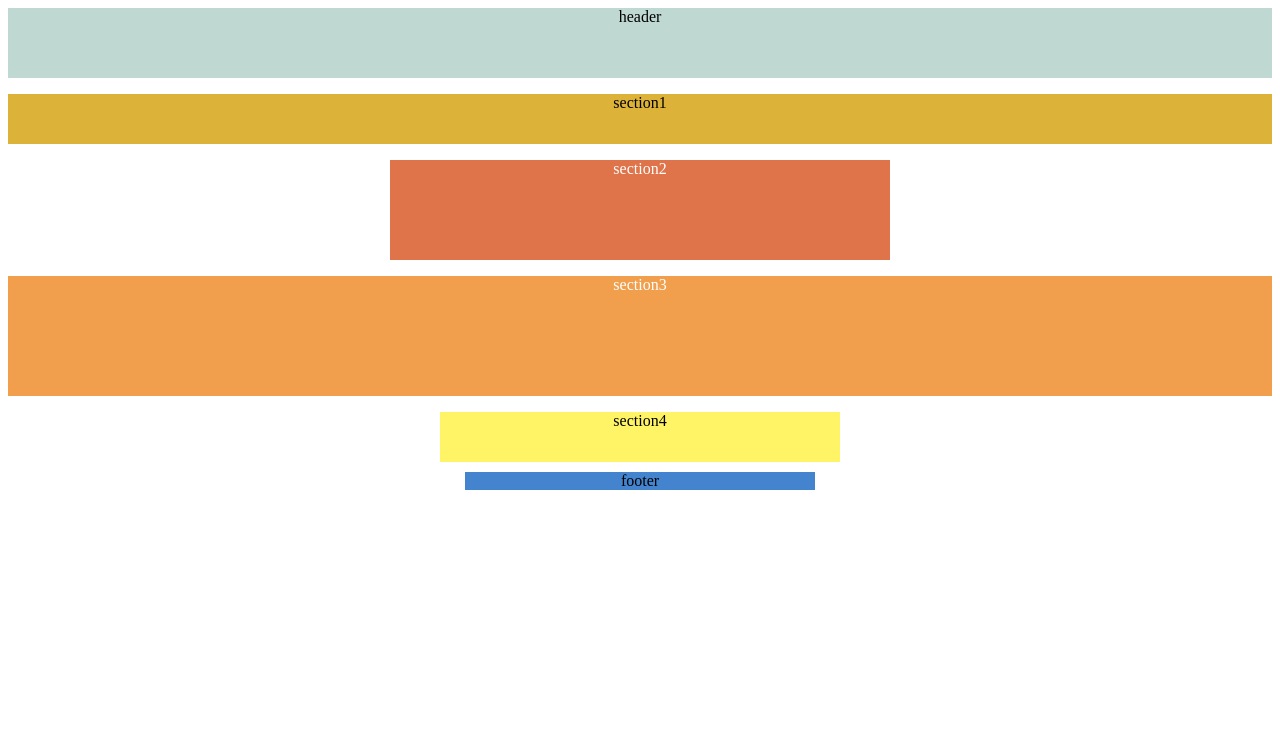
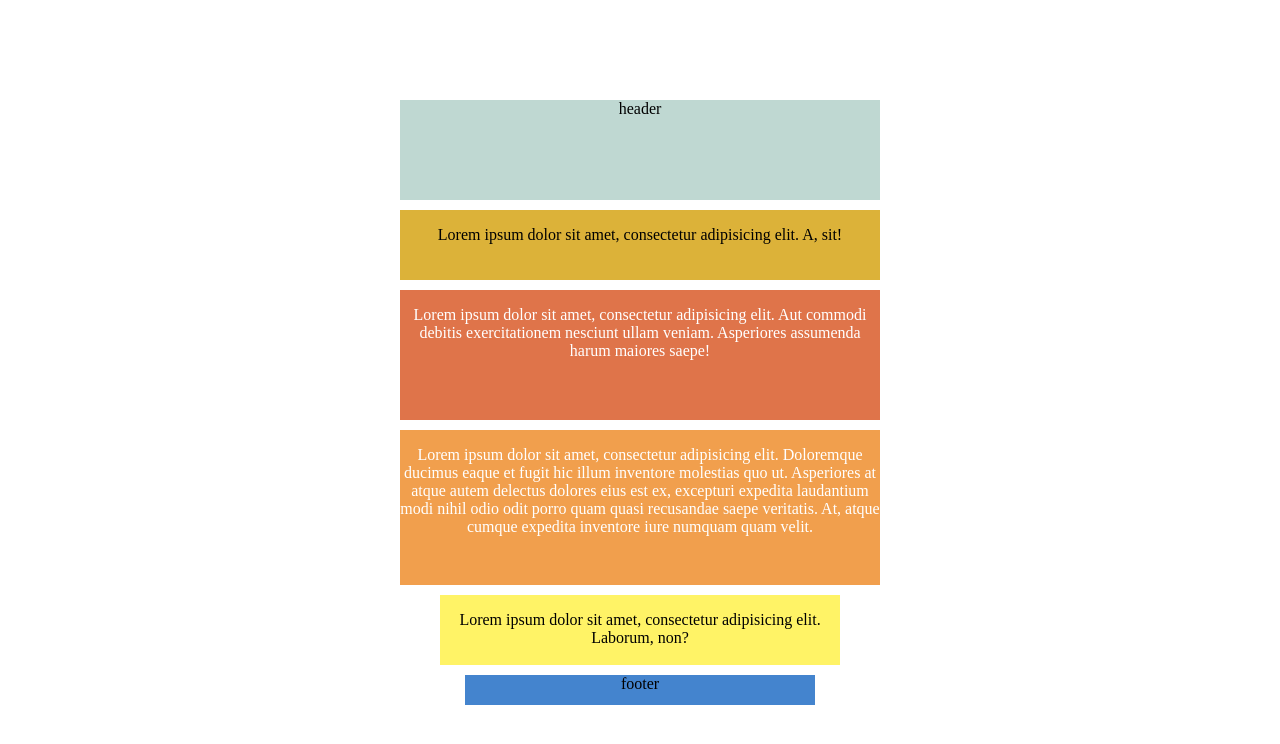
Before and after one commit to ChWW/rove_positioning, a plain HTML site: page index.html in a window 1280 px wide. Drawn offline with Linux system fonts and the light colour scheme.

Commit message:
rove_positioning (pre-final)

```diff
--- a/index.html
+++ b/index.html
@@ -9,19 +9,19 @@
     <header>header</header>
 
     <section class="section1">
-        <p>section1</p>
+        <p>Lorem ipsum dolor sit amet, consectetur adipisicing elit. A, sit!</p>
     </section>
 
     <section class="section2">
-        <p>section2</p>
+        <p>Lorem ipsum dolor sit amet, consectetur adipisicing elit. Aut commodi debitis exercitationem nesciunt ullam veniam. Asperiores assumenda harum maiores saepe!</p>
     </section>
 
     <section class="section3">
-        <p>section3</p>
+        <p>Lorem ipsum dolor sit amet, consectetur adipisicing elit. Doloremque ducimus eaque et fugit hic illum inventore molestias quo ut. Asperiores at atque autem delectus dolores eius est ex, excepturi expedita laudantium modi nihil odio odit porro quam quasi recusandae saepe veritatis. At, atque cumque expedita inventore iure numquam quam velit.</p>
     </section>
 
     <section class="section4">
-        <p>section4</p>
+        <p>Lorem ipsum dolor sit amet, consectetur adipisicing elit. Laborum, non?</p>
     </section>
 
     <footer>footer</footer>
--- a/style.css
+++ b/style.css
@@ -1,6 +1,6 @@
-/*body, html {*/
-    /*margin: 50px 200px;*/
-/*}*/
+body, html {
+    margin: 50px 200px;
+}
 /*html {*/
     /*min-width: 460px;*/
     /*border: 2px solid red;*/
@@ -8,30 +8,34 @@
  body {
      /*width: 100%;*/
      /*display: block;*/
-     min-width: 60px;
+     min-width: 90px;
      /*border: 2px solid black;*/
      text-align: center;
+     overflow: auto;
  }
 header {
-    width: 100%;
-    position: relative;
-    height: 100%;
-    min-height: 70px;
+    /*width: 100%;*/
+    /*position: relative;*/
+    max-height: 150px;
+    min-height: 100px;
     background: #bfd8d2;
+    overflow: hidden;
     /*color: white;*/
 }
 .section1 {
-    position: relative;
-    width: 100%;
-    height: 50px;
+    /*position: relative;*/
+    /*width: 100%;*/
+    height: 70px;
     margin-top: 10px;
     background: #dcb239;
+    overflow: hidden;
 }
 
 .section2 {
-    position: relative;
-    height: 100px;
-    width: 100%;
+    /*position: relative;*/
+    min-height: 130px;
+    max-height: 280px;
+    /*width: 100%;*/
     max-width: 500px;
     margin-top: 10px;
     /*margin-left: 100px;*/
@@ -40,30 +44,38 @@ header {
     margin-right: auto;
     background: #df744a;
     color: white;
+    overflow: hidden;
 }
 
 .section3 {
-    height: 120px;
-    width: 100%;
+    min-height: 155px;
+    max-height: 300px;
+    /*width: 100%;*/
     margin-top: 10px;
     background: #f19f4d;
     color: white;
+    overflow: hidden;
 }
 
 .section4 {
-    height: 50px;
-    width: 100%;
+    min-height: 70px;
+    max-height: 200px;
+    /*height: auto;*/
+    /*width: 100%;*/
     max-width: 400px;
     margin-top: 10px;
     margin-left: auto;
     margin-right: auto;
     background: #fff366;
+    overflow: hidden;
 }
 
 
 footer {
-    width: 100%;
+    /*width: 100%;*/
     max-width: 350px;
+    min-height: 30px;
+    max-height: 60px;
     margin-left: auto;
     margin-right: auto;
     margin-top: 10px;
```
